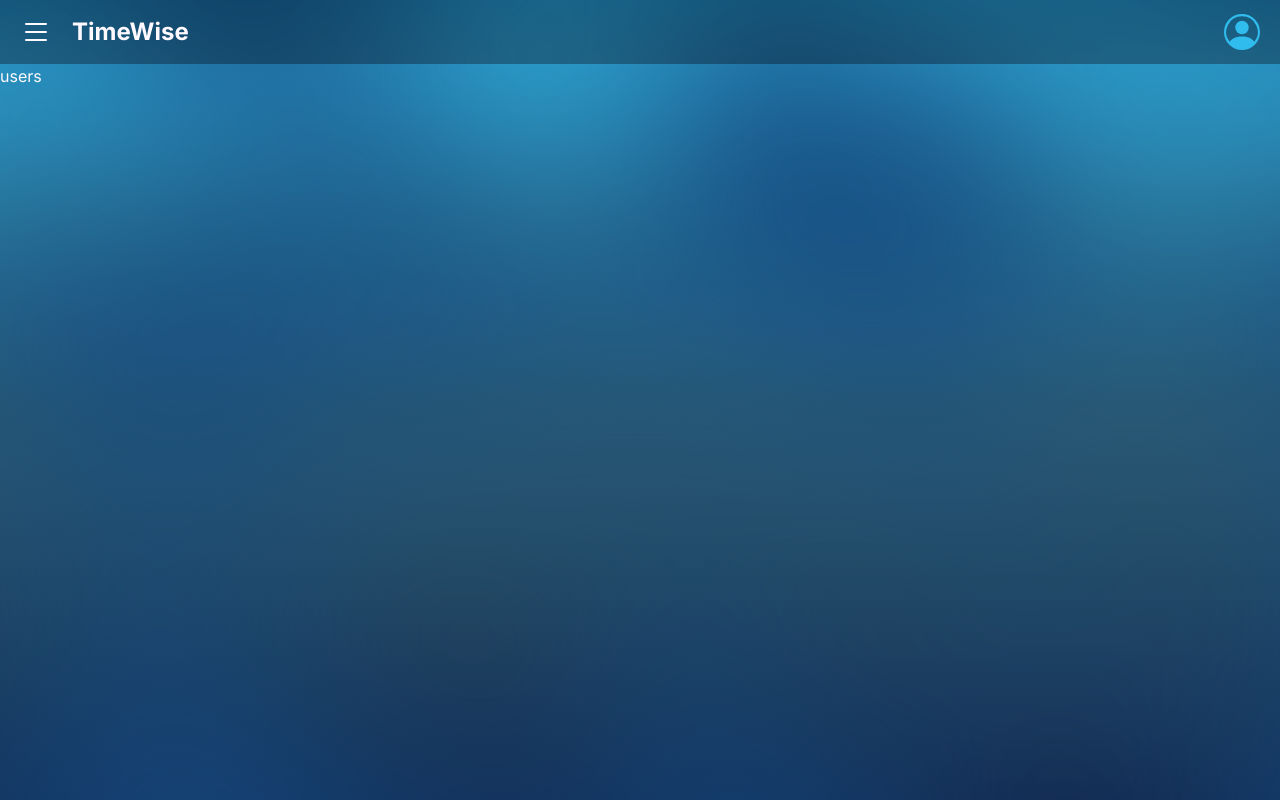
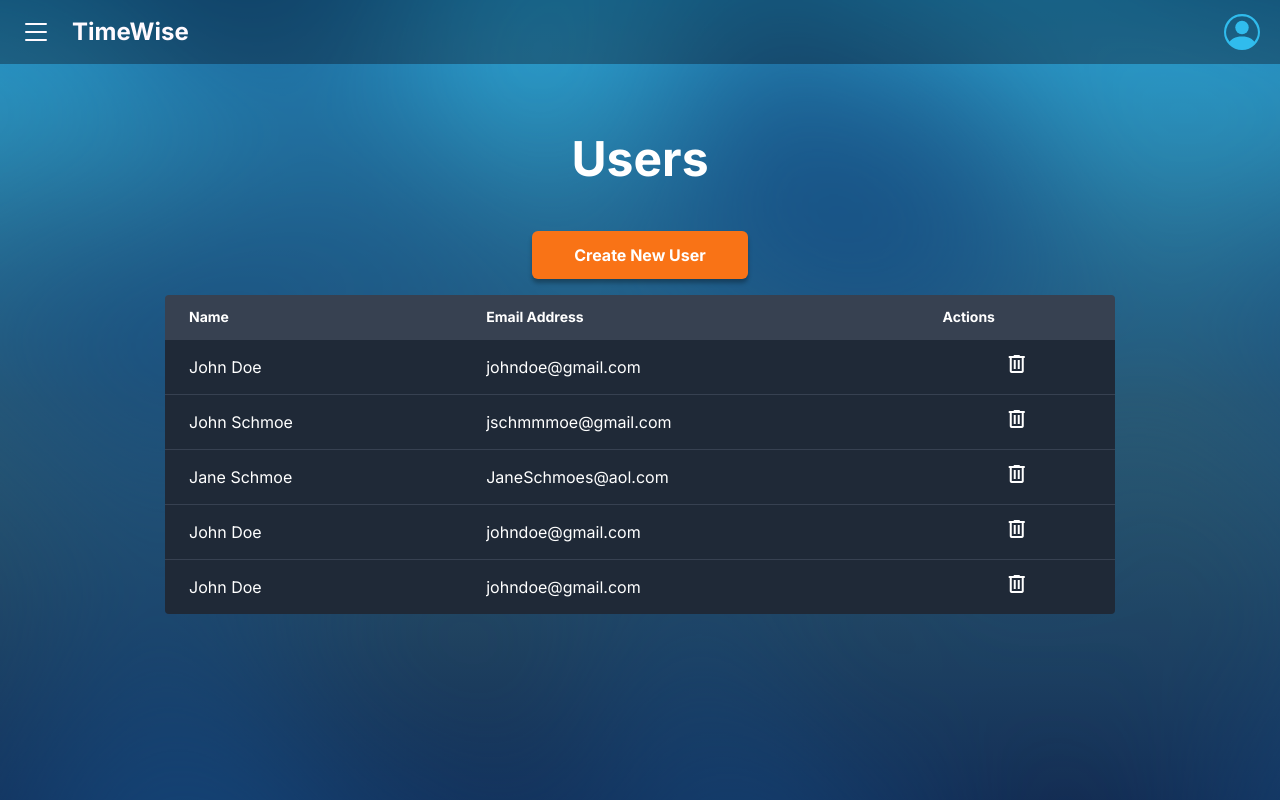
Before and after one commit to Sillor/timewise-client, a React (Vite) app: page /users in a window 1280 px wide. Built offline with nearby package versions, Linux system fonts and the light colour scheme.

Commit message:
added routing to users and removed gray background from Users component

```diff
--- a/src/main.jsx
+++ b/src/main.jsx
@@ -44,7 +44,7 @@ const router = createBrowserRouter([
           },
           {
             path: "/users",
-            element: <div>users</div>
+            element: <Users />
           },
           {
             path: "/timesheet",
@@ -66,10 +66,6 @@ const router = createBrowserRouter([
             path: "/projects",
             element: <div>projects</div>,
           },
-          {
-            path: "/users",
-            element: <Users />,
-          }
         ],
       },
     ],
--- a/src/timetracker/pages/users-page/Users.jsx
+++ b/src/timetracker/pages/users-page/Users.jsx
@@ -41,7 +41,7 @@ const Users = () => {
   }
 
   return (
-    <div className="min-h-screen bg-gray-900 text-white p-4">
+    <div className="min-h-screen text-white p-4">
       <div className="flex flex-col items-center">
         <h1 className="text-[48px] font-bold mt-[43px] mb-[36px]">Users</h1>
         <button
```
